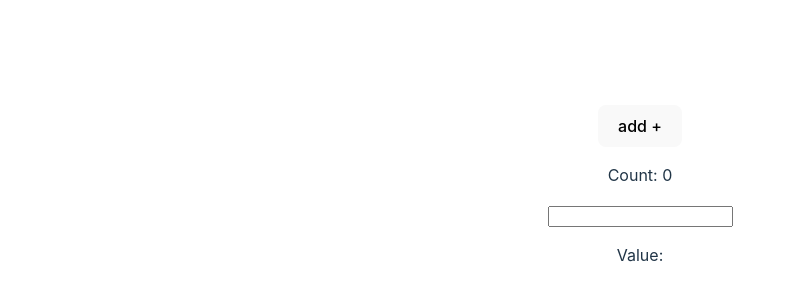
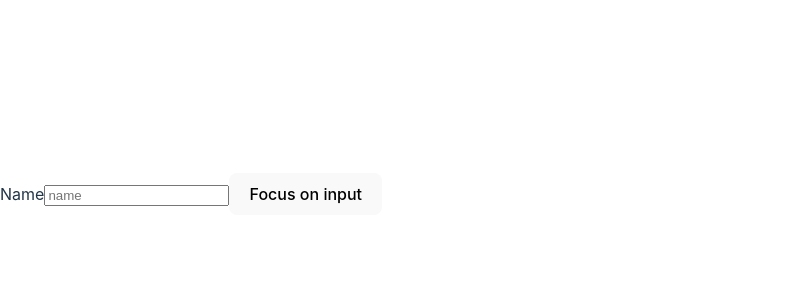
Before and after one commit to Basanta-Kc/mern-one-thirty, a React (Vite) app in the folder react-basics/: page / in a window 1280 px wide. Shown: the part 206-506 px from the top of the page, without its empty margins (0-795 px from the left). Built offline with nearby package versions, Linux system fonts and the light colour scheme.

Commit message:
use callback

```diff
--- a/react-basics/src/App.jsx
+++ b/react-basics/src/App.jsx
@@ -1,35 +1,25 @@
-/* eslint-disable react/display-name */
-import React, { useState } from "react";
-import "./App.css";
-
-const Input = ({ value, handleChange }) => {
-  return <input type="text" value={value} onChange={handleChange} />;
-};
-
-const DisplayInputValue = React.memo(({ value }) => {
-  console.log("Display Input Value Called.");
-  return <p>Value: {value}</p>;
-});
+import { useRef } from "react";
 
 function App() {
-  const [count, setCount] = useState(0);
-  const [value, setValue] = useState();
-  const handleAdd = () => setCount(count + 1);
-
-  const handleChange = (e) => {
-    setValue(e.target.value);
-  };
-
+  const inputNameRef = useRef();
   return (
     <>
-      <button onClick={handleAdd}>add + </button>
-      <p>Count: {count}</p>
-      <Input value={value} handleChange={handleChange} />
-      <DisplayInputValue value={value} />
+      <label htmlFor="name">Name</label>
+      <input id="name" ref={inputNameRef} name="name" placeholder="name" />
+      <button
+        onClick={() => {
+          inputNameRef.current.focus();
+          alert(inputNameRef.current.value);
+        }}
+      >
+        Focus on input
+      </button>
     </>
   );
 }
 
 export default App;
 
-// Tood: children pattern
+onclick = () => {
+  document.getElementById("name").focus();
+};
--- a/react-basics/src/Products.jsx
+++ b/react-basics/src/Products.jsx
@@ -1,13 +1,10 @@
-import { useContext } from "react";
 import { useQuery } from "./hooks/useQuery";
-import { GrandParentContext } from "./App";
 
 export function Products() {
-  const grandParentName = useContext(GrandParentContext);
+  // const grandParentName = useContext(GrandParentContext);
   const { data, status, error } = useQuery("https://dummyjson.com/products");
   return (
     <>
-      <h1>Products: {grandParentName}</h1>
       {status === "error" && <p>{error}</p>}
       {status === "loading" && <p>Loading...</p>}
       <ul>
```
Also changed, not shown: react-basics/src/Layout.jsx (added, +43 -0 lines), react-basics/src/UseCallBack.jsx (added, +36 -0 lines).
